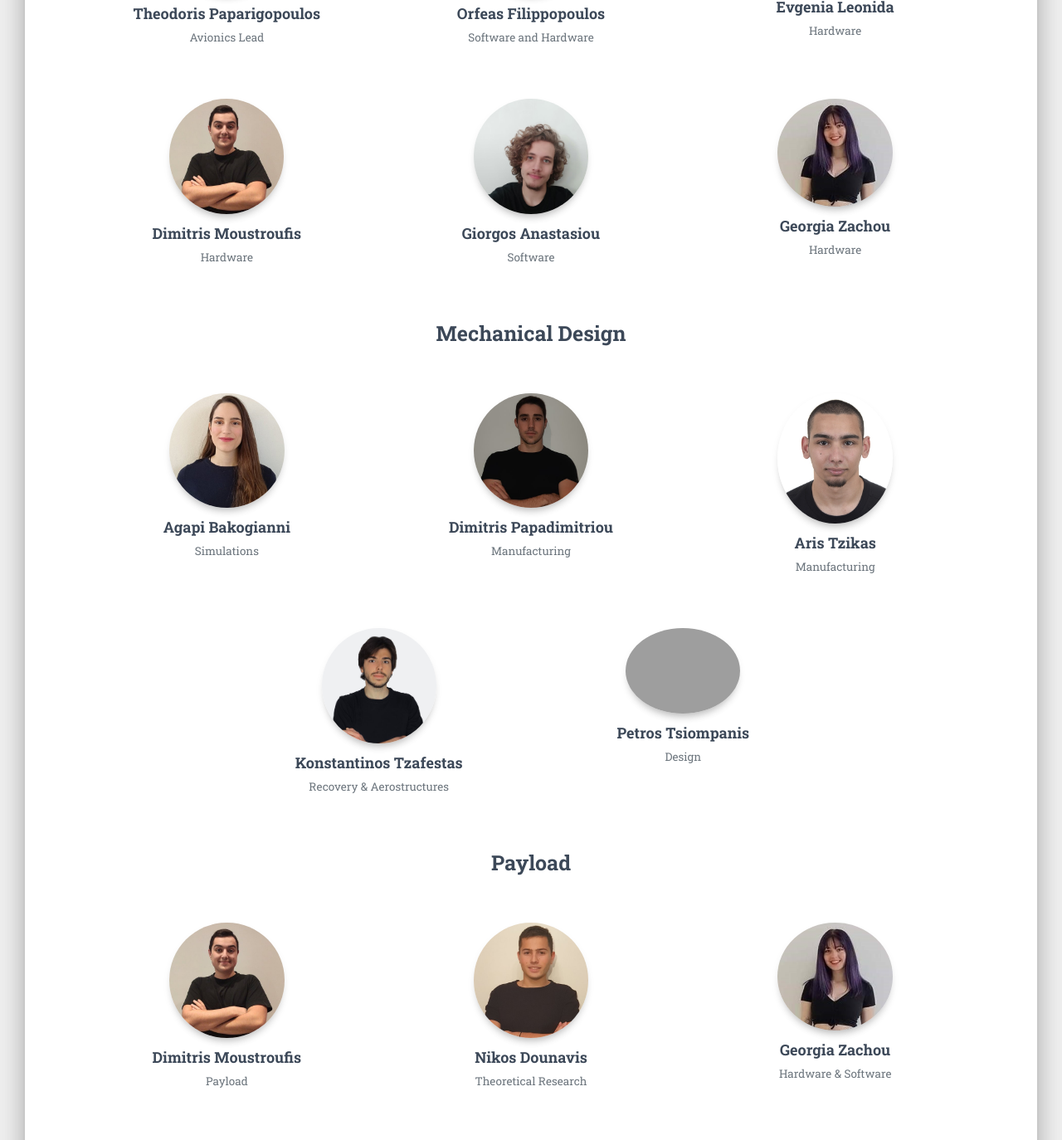
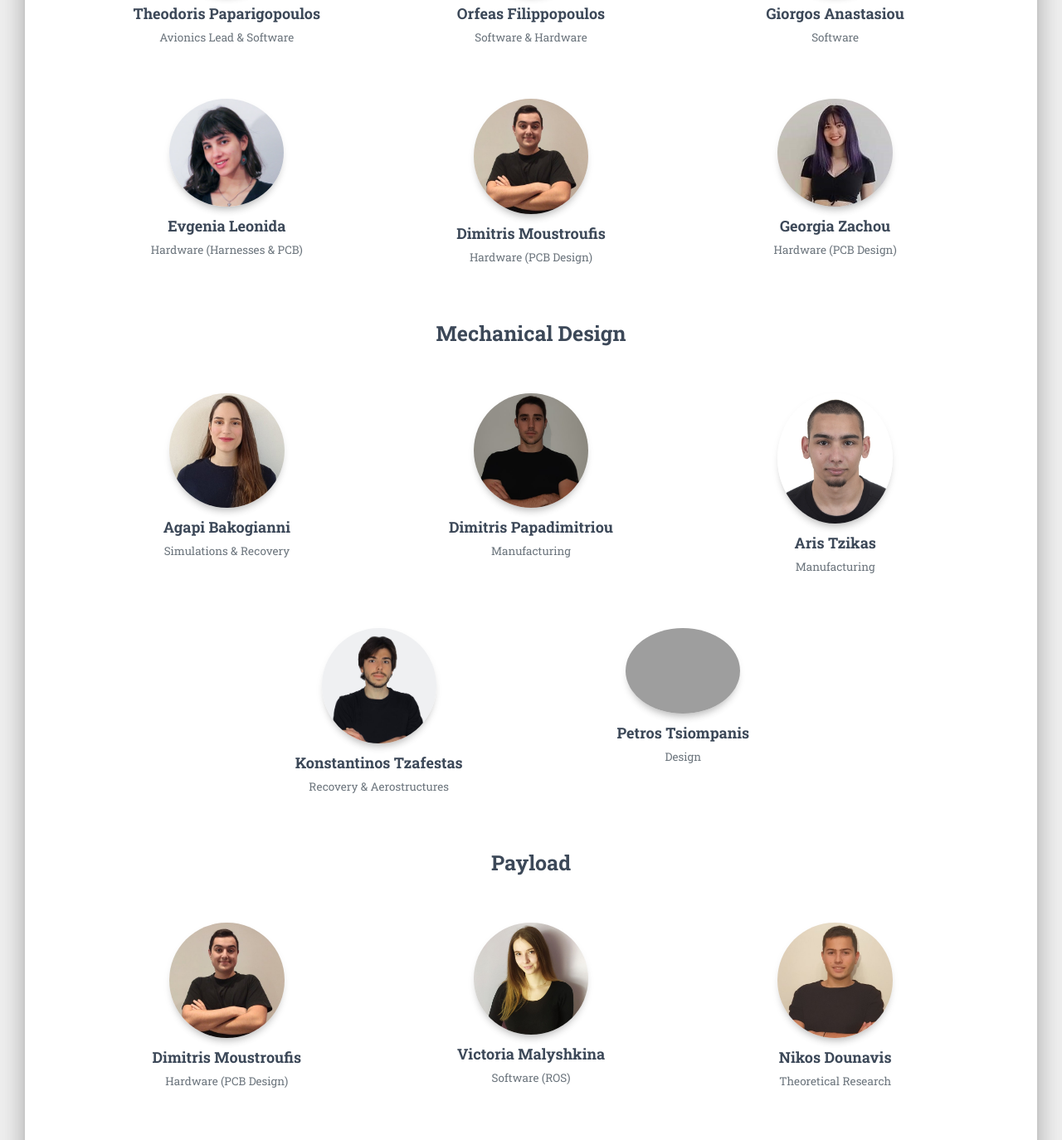
Before and after one commit to white-noise-ntua/website, a website: page cronos.html in a window 1280 px wide. Shown: the part 2980-4354 px from the top of the page at 83% size. Drawn offline with Linux system fonts and the light colour scheme; some packages are replaced by stand-ins of ours; grey boxes are pictures that could not be loaded.

Commit message:
Update Team Cronos

```diff
--- a/cronos.html
+++ b/cronos.html
@@ -300,7 +300,7 @@
                     </div>
                     <h4 class="card-title">Theodoris Paparigopoulos
                       <br>
-                      <small class="card-description text-muted">Avionics Lead</small>
+                      <small class="card-description text-muted">Avionics Lead & Software</small>
                     </h4>
                   </div>
                 </div>
@@ -314,7 +314,7 @@
                     </div>
                     <h4 class="card-title">Orfeas Filippopoulos
                       <br>
-                      <small class="card-description text-muted">Software and Hardware</small>
+                      <small class="card-description text-muted">Software & Hardware </small>
                     </h4>
                   </div>
                 </div>
@@ -324,11 +324,26 @@
                 <div class="team-player">
                   <div class="card card-plain">
                     <div class="col-md-6 ml-auto mr-auto">
+                      <img src="assets/img/projects/cronos/people/GiorgosAnastasiou.jpg" alt="Thumbnail Image" class="img-raised rounded-circle img-fluid">
+                    </div>
+                    <h4 class="card-title">Giorgos Anastasiou
+                      <br>
+                      <small class="card-description text-muted">Software</small>
+                    </h4>
+                  </div>
+                </div>
+              </div>
+
+
+              <div class="col-md-4">
+                <div class="team-player">
+                  <div class="card card-plain">
+                    <div class="col-md-6 ml-auto mr-auto">
                       <img src="assets/img/projects/cronos/people/EugeniaLeonida.jpg" alt="Thumbnail Image" class="img-raised rounded-circle img-fluid">
                     </div>
                     <h4 class="card-title">Evgenia Leonida
                       <br>
-                      <small class="card-description text-muted">Hardware</small>
+                      <small class="card-description text-muted">Hardware (Harnesses & PCB)</small>
                     </h4>
                   </div>
                 </div>
@@ -342,7 +357,7 @@
                       </div>
                       <h4 class="card-title">Dimitris Moustroufis
                         <br>
-                        <small class="card-description text-muted">Hardware</small>
+                        <small class="card-description text-muted">Hardware (PCB Design)</small>
                       </h4>
                     </div>
                   </div>
@@ -352,26 +367,11 @@
                   <div class="team-player">
                     <div class="card card-plain">
                       <div class="col-md-6 ml-auto mr-auto">
-                        <img src="assets/img/projects/cronos/people/GiorgosAnastasiou.jpg" alt="Thumbnail Image" class="img-raised rounded-circle img-fluid">
-                      </div>
-                      <h4 class="card-title">Giorgos Anastasiou
-                        <br>
-                        <small class="card-description text-muted">Software</small>
-                      </h4>
-                    </div>
-                  </div>
-                </div>
-
-
-                <div class="col-md-4">
-                  <div class="team-player">
-                    <div class="card card-plain">
-                      <div class="col-md-6 ml-auto mr-auto">
                         <img src="assets/img/projects/cronos/people/GeorgiaZachou.jpg" alt="Thumbnail Image" class="img-raised rounded-circle img-fluid">
                       </div>
                      <h4 class="card-title">Georgia Zachou
                     <br>
-                  <small class="card-description text-muted">Hardware</small>
+                  <small class="card-description text-muted">Hardware (PCB Design)</small>
                   </h4>
                 </div>
               </div>
@@ -389,7 +389,7 @@
                     </div>
                     <h4 class="card-title">Agapi Bakogianni
                       <br>
-                      <small class="card-description text-muted">Simulations</small>
+                      <small class="card-description text-muted">Simulations & Recovery</small>
                     </h4>
                   </div>
                 </div>
@@ -463,7 +463,22 @@
                       </div>
                     <h4 class="card-title">Dimitris Moustroufis
                       <br>
-                      <small class="card-description text-muted">Payload</small>
+                      <small class="card-description text-muted">Hardware (PCB Design)</small>
+                    </h4>
+                  </div>
+                </div>
+              </div>
+
+
+              <div class="col-md-4">
+                <div class="team-player">
+                  <div class="card card-plain">
+                    <div class="col-md-6 ml-auto mr-auto">
+                      <img src="assets/img/projects/cronos/people/VictoriaMal.jpg" alt="Thumbnail Image" class="img-raised rounded-circle img-fluid">
+                    </div>
+                    <h4 class="card-title">Victoria Malyshkina
+                      <br>
+                      <small class="card-description text-muted">Software (ROS)</small>
                     </h4>
                   </div>
                 </div>
@@ -496,6 +511,7 @@
                   </div>
                 </div>
               </div>
+            </div>
 
             <h3 class="title"> Communication & Public Relations </h3>
             <div class="row myCenter">
@@ -536,12 +552,14 @@
                                   </div>
                                   <h4 class="card-title">Evgenia Leonida
                                   <br>
-                              <small class="card-description text-muted">Social Media</small>
+                              <small class="card-description text-muted">Logistics & Social Media</small>
                             </h4>
                           </div>
                         </div>
                       </div>
-         </div>
+                    </div>
+
+  <!-- Sponsors Page-->
 
       <div class="section text-center" id="Sponsors" class="About">
         <div class="row">
@@ -591,6 +609,8 @@
 </div>
 </div>
 
+  <!-- Creators & Maintainers -->
+
   <footer class="footer footer-default">
     <div class="container">
       <nav class="float-left">
```
Also changed, not shown: assets/img/projects/cronos/people/VictoriaMal.jpg (added).
